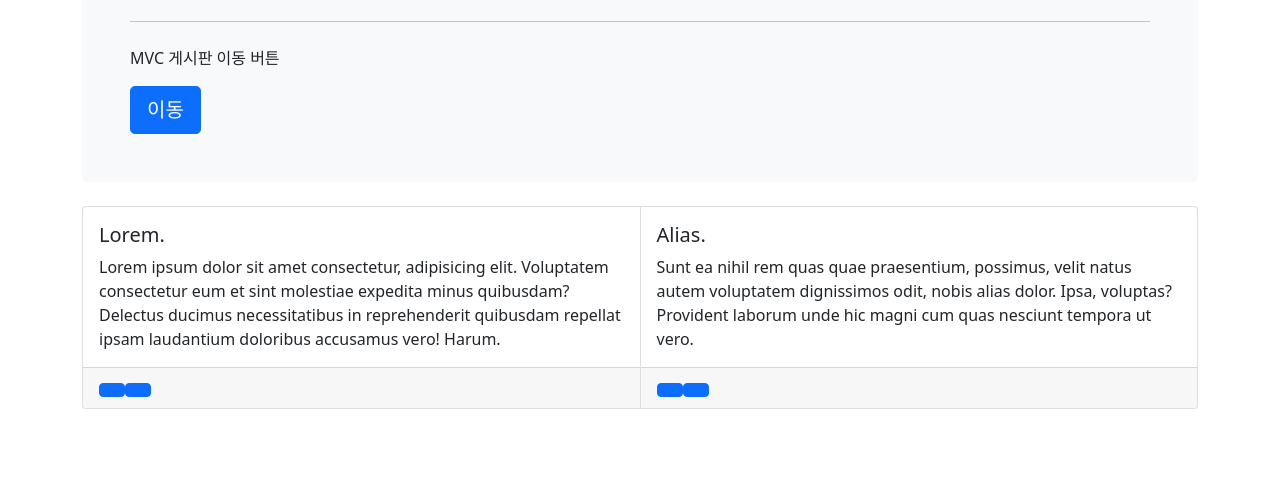
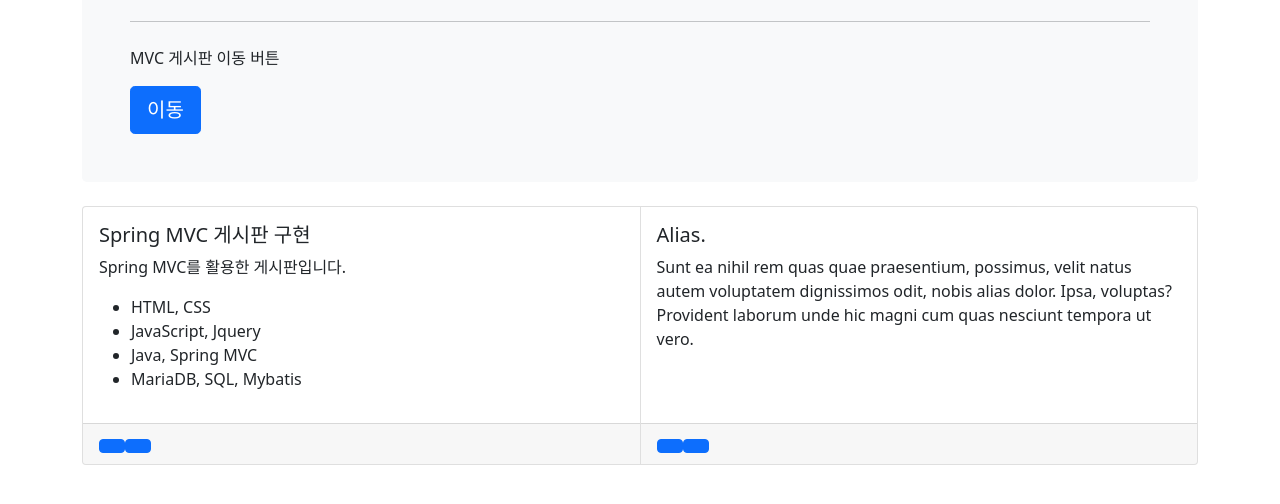
Before and after one commit to Drappear/Drappear.github.io, a plain HTML site: page index.html in a window 1280 px wide. Shown: the part 216-720 px from the top of the page. Drawn offline with nearby package versions, Linux system fonts and the light colour scheme.

Commit message:
Update index.html

```diff
--- a/index.html
+++ b/index.html
@@ -44,8 +44,18 @@
         <div class="card-group">
           <div class="card">
             <div class="card-body">
-              <h5 class="card-title">Lorem.</h5>
-              <p class="card-text">Lorem ipsum dolor sit amet consectetur, adipisicing elit. Voluptatem consectetur eum et sint molestiae expedita minus quibusdam? Delectus ducimus necessitatibus in reprehenderit quibusdam repellat ipsam laudantium doloribus accusamus vero! Harum.</p>
+              <h5 class="card-title">
+                Spring MVC 게시판 구현
+              </h5>
+              <p class="card-text">
+                Spring MVC를 활용한 게시판입니다.
+              </p>
+              <ul>
+                <li>HTML, CSS</li>
+                <li>JavaScript, Jquery</li>
+                <li>Java, Spring MVC</li>
+                <li>MariaDB, SQL, Mybatis</li>
+              </ul>
             </div>
             <div class="card-footer"><a href="" class="btn btn-primary"></a><a href="" class="btn btn-primary"></a></div>
           </div>
```
